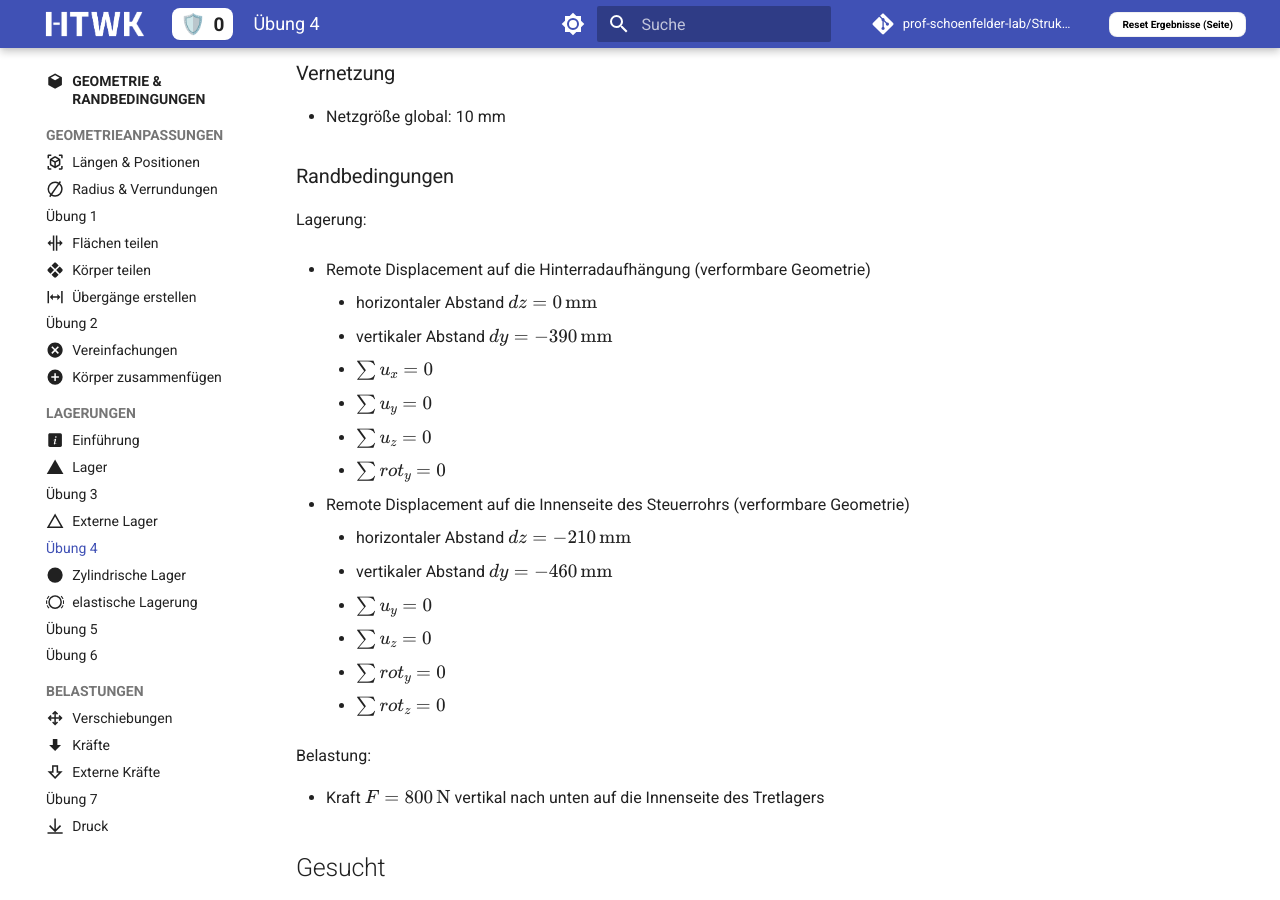
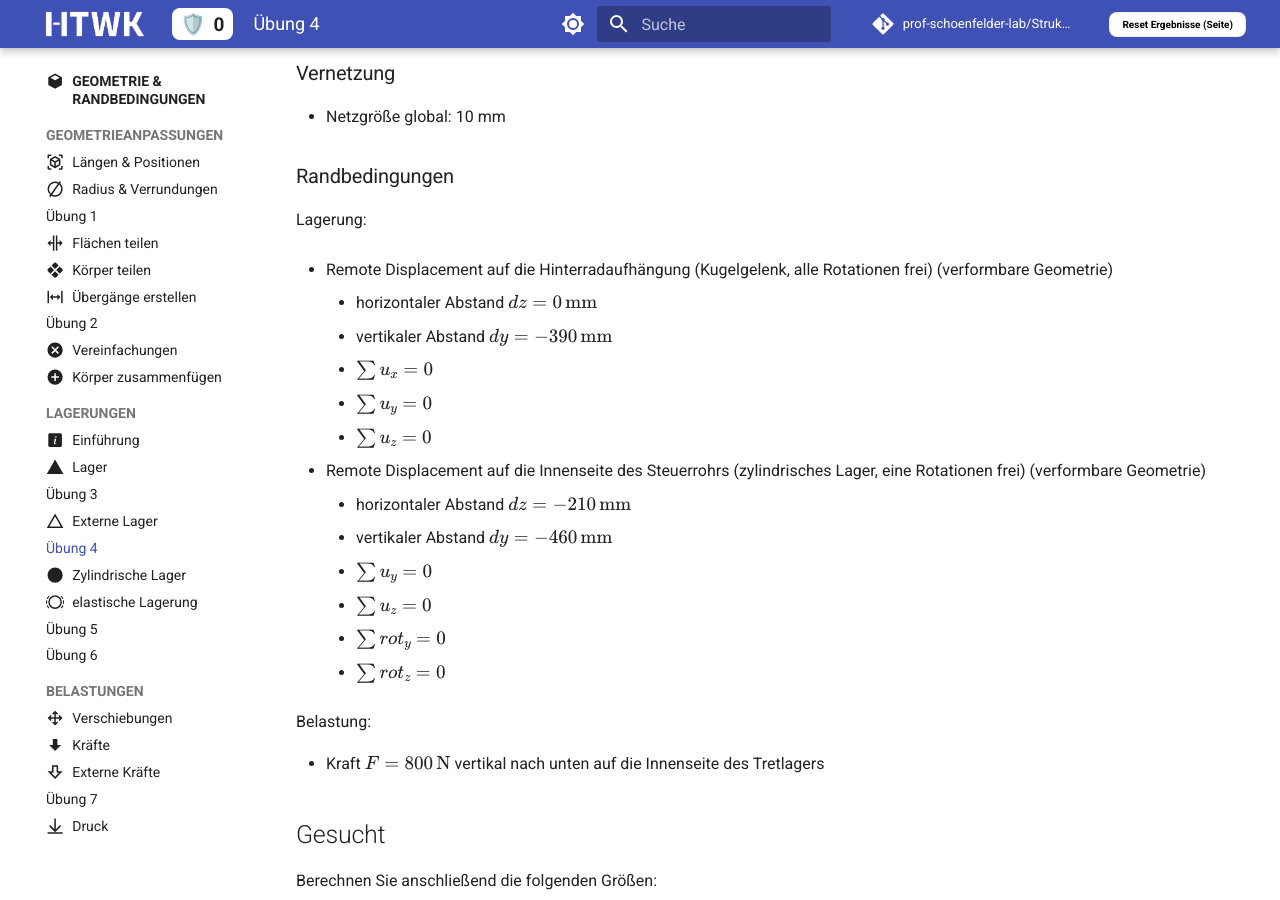
Before and after one commit to prof-schoenfelder-lab/Strukturmechanik, an MkDocs documentation site: the page built from docs/P2_Geometrie_Randbedingungen/02_Lagerungen/Uebung-4.md, in a window 1280 px wide and 900 px high, scrolled down 1164 px. Built offline with MkDocs 1.6.1 and Material for MkDocs 9.7.7, drawn with Linux system fonts in a browser that asks for light colours; comment, search, counter and statistics services are not loaded.

Commit message:
Update remote displacement descriptions in Uebung-4.md

```diff
--- a/docs/P2_Geometrie_Randbedingungen/02_Lagerungen/Uebung-4.md
+++ b/docs/P2_Geometrie_Randbedingungen/02_Lagerungen/Uebung-4.md
@@ -36,15 +36,14 @@ Selbstvereinfachte Rahmengeometrie oder diese fertig aufbereitete:
 
 Lagerung:
 
-- Remote Displacement auf die Hinterradaufhängung (verformbare Geometrie)
+- Remote Displacement auf die Hinterradaufhängung (Kugelgelenk, alle Rotationen frei) (verformbare Geometrie)
     - horizontaler Abstand $dz=0\,\mathrm{mm}$
     - vertikaler Abstand $dy=-390\,\mathrm{mm}$
     - $\sum u_x=0$
     - $\sum u_y=0$
     - $\sum u_z=0$
-    - $\sum rot_y=0$
 
-- Remote Displacement auf die Innenseite des Steuerrohrs (verformbare Geometrie)
+- Remote Displacement auf die Innenseite des Steuerrohrs (zylindrisches Lager, eine Rotationen frei)  (verformbare Geometrie)
     - horizontaler Abstand $dz=-210\,\mathrm{mm}$
     - vertikaler Abstand $dy=-460\,\mathrm{mm}$
     - $\sum u_y=0$
@@ -77,7 +76,7 @@ Berechnen Sie anschließend die folgenden Größen:
 </div>
 
 
-<div class="numeric-question" data-answer="0.138" data-tolerance="0.02" data-points="5" data-attempts="5"  data-hints="Einheit auf mm gewechselt? Verschiebung in z-Richtung ausgewertet?">
+<div class="numeric-question" data-answer="0.44616" data-tolerance="0.05" data-points="5" data-attempts="5"  data-hints="Einheit auf mm gewechselt? Verschiebung in z-Richtung ausgewertet?">
 </div>
 
 ### Die maximale Verschiebung in y-Richtung $u_{y,max}$ in mm
@@ -96,7 +95,7 @@ Berechnen Sie anschließend die folgenden Größen:
 
 </div>
 
-<div class="numeric-question" data-answer="0.0287" data-tolerance="0.002" data-points="5" data-attempts="5"  data-hints="Einheit auf mm gewechselt? Verschiebung in y-Richtung ausgewertet?">
+<div class="numeric-question" data-answer="0.11199" data-tolerance="0.02" data-points="5" data-attempts="5"  data-hints="Einheit auf mm gewechselt? Verschiebung in y-Richtung ausgewertet?">
 </div>
 
 <!-- Lösungsbilder - werden automatisch angezeigt, wenn alle Fragen beantwortet sind -->
```
